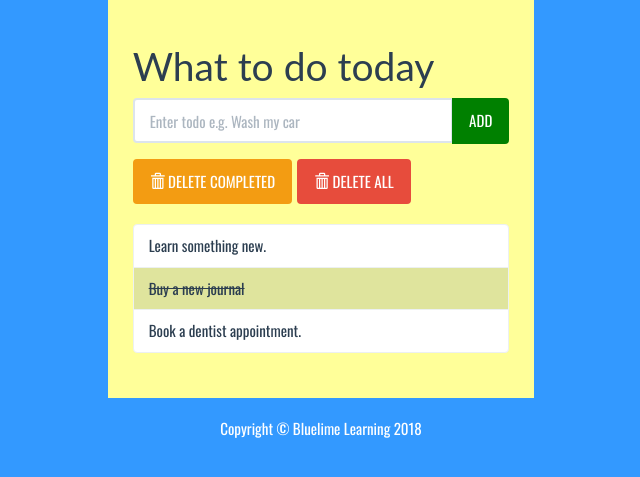
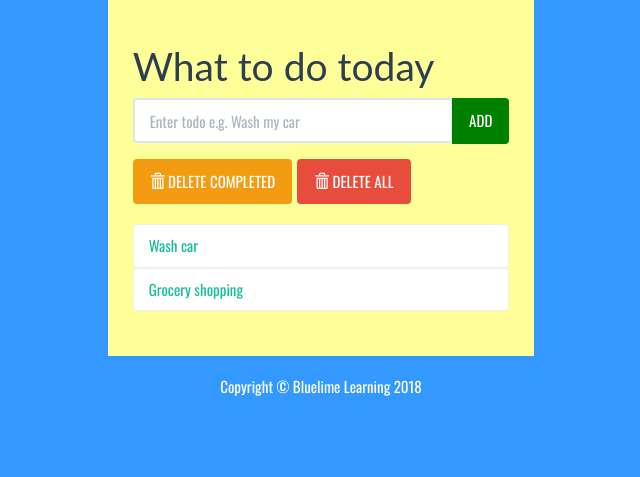
Before and after one commit to choihan704/todoapp, a Django app: page / in a window 1280 px wide. Shown: the part 129-606 px from the top of the page, without its empty margins (319-959 px from the left). Run offline with Django 4.2, Linux system fonts and the light colour scheme; data comes from the database, SQL or seed files in the repository; some libraries are stand-ins or nearby versions.

Commit message:
Displaying database items

```diff
--- a/todolists/templates/todolists/index.html
+++ b/todolists/templates/todolists/index.html
@@ -51,9 +51,13 @@
 					</div>
 
 					<ul class="list-group t20">
-						<li class="list-group-item">Learn something new.</li>
-						<li class="list-group-item todo-completed">Buy a new journal</li>
-						<li class="list-group-item">Book a dentist appointment.</li>
+						{% for todolist in todo_items %}
+							{% if todolist.completed %}
+							<li class="list-group-item completed">{{ todolist.text }}</li>
+							{% else %}
+							<a href="#"><li class="list-group-item">{{ todolist.text }}</li></a>
+							{% endif %}
+						{% endfor %}
 					</ul>
 				</div>
 			</div>
--- a/todolists/views.py
+++ b/todolists/views.py
@@ -1,6 +1,9 @@
 from django.shortcuts import render
+from .models import Todolists
 
 # Create your views here.
 
 def index(request):
-    return render(request, 'todolists/index.html')
+    todo_items = Todolists.objects.order_by('id')
+    context = {'todo_items' : todo_items}
+    return render(request, 'todolists/index.html', context)
```
